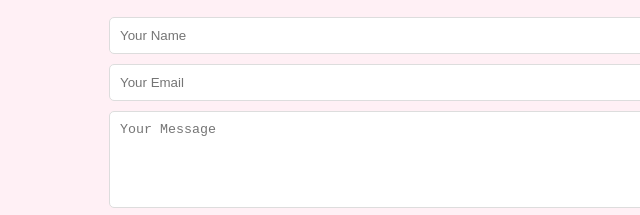
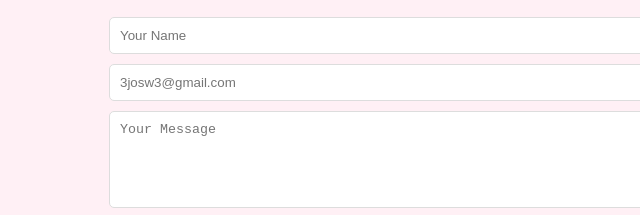
Before and after one commit to jaybeanzx/Firste2024July, a plain HTML site: page index.html in a window 1280 px wide. Shown: the part 713-928 px from the top of the page, 19-659 px from the left. Drawn offline with Linux system fonts and the light colour scheme.

Commit message:
Update index.html

```diff
--- a/index.html
+++ b/index.html
@@ -82,7 +82,7 @@
             <h2>Contact Me</h2>
             <form class="contact-form">
                 <input type="text" name="name" placeholder="Your Name" required>
-                <input type="email" name="email" placeholder="Your Email" required>
+                <input type="email" name="email" placeholder="3josw3@gmail.com" required>
                 <textarea name="message" rows="5" placeholder="Your Message" required></textarea>
                 <button type="submit">Send</button>
             </form>
```
